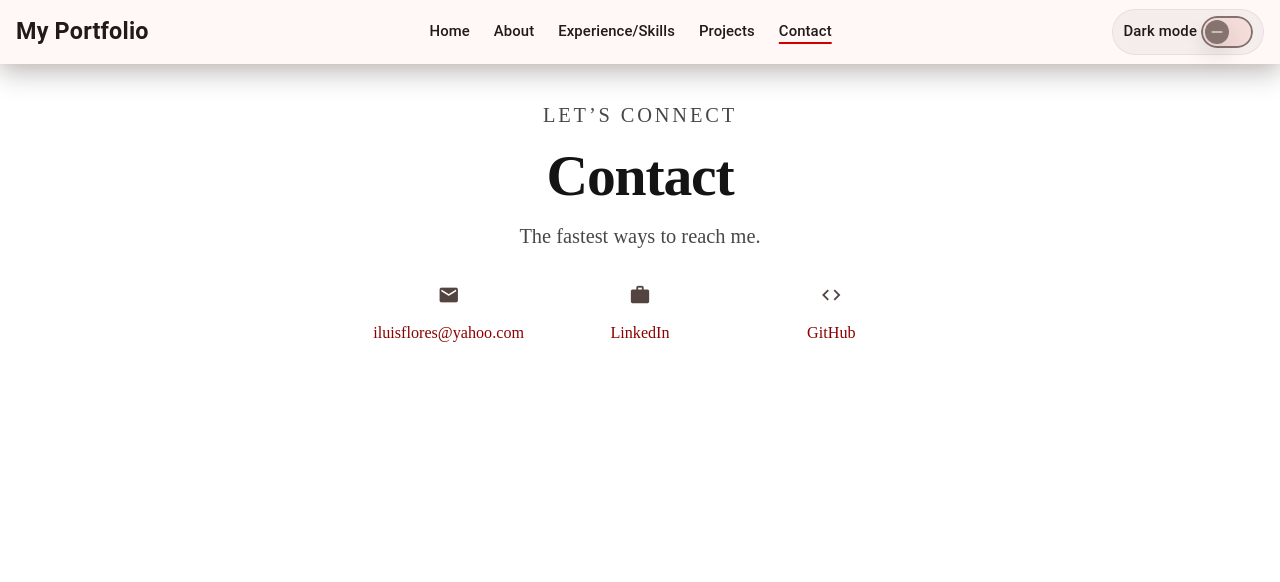
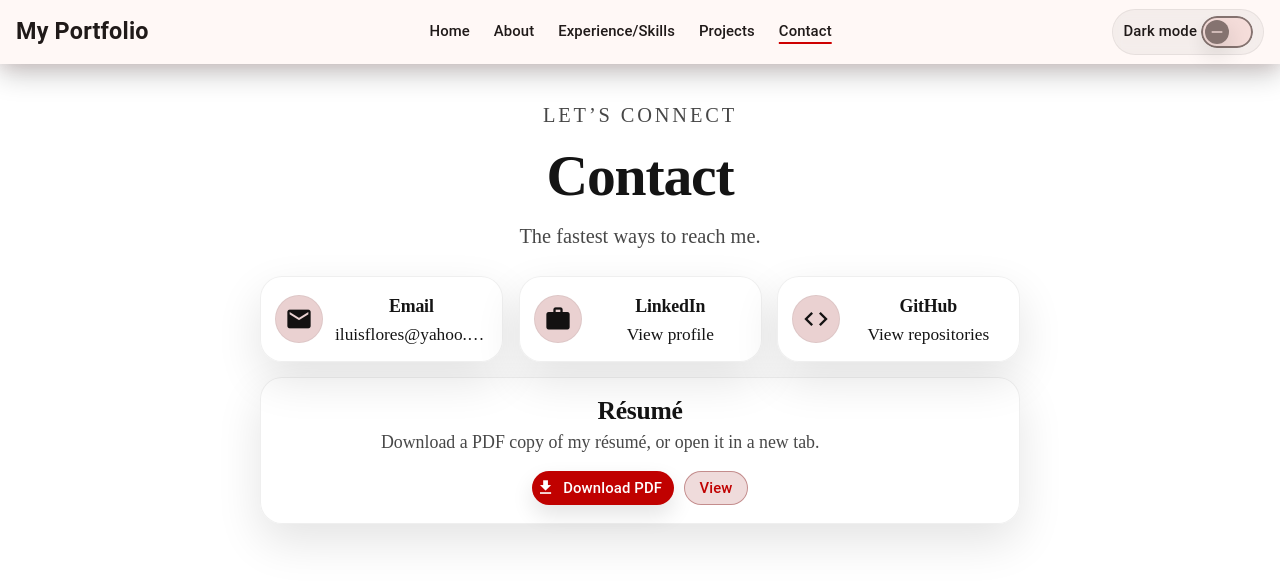
Before and after one commit to luisflores09/My-Portfolio, an Angular app: page /contact in a window 1280 px wide. Shown: the top 582 px of the page. Built offline with nearby package versions, Linux system fonts and the light colour scheme.

Commit message:
Updated Contact Page and added resume

```diff
--- a/src/app/pages/contact/contact-page.component.html
+++ b/src/app/pages/contact/contact-page.component.html
@@ -7,52 +7,80 @@
 
   <section class="prose section" aria-label="Contact methods">
     <div class="contact-grid">
-      <div class="contact-item">
-        <a mat-icon-button color="primary" href="mailto:iluisflores@yahoo.com" aria-label="Email">
-          <mat-icon aria-hidden="true">mail</mat-icon>
+      <a
+        class="contact-item"
+        href="mailto:iluisflores@yahoo.com"
+        aria-label="Email"
+        title="iluisflores@yahoo.com"
+      >
+        <div class="contact-icon" aria-hidden="true">
+          <mat-icon>mail</mat-icon>
+        </div>
+        <div class="contact-body">
+          <p class="contact-label">Email</p>
+          <span class="contact-link">iluisflores&#64;yahoo.com</span>
+        </div>
       </a>
-        <a class="inline-link contact-link" href="mailto:iluisflores@yahoo.com">iluisflores&#64;yahoo.com</a>
-      </div>
 
-      <div class="contact-item">
       <a
-          mat-icon-button
-          color="primary"
+        class="contact-item"
         href="https://www.linkedin.com/in/luis-flores-estrada/"
         target="_blank"
         rel="noopener noreferrer"
         aria-label="LinkedIn"
       >
-          <mat-icon aria-hidden="true">work</mat-icon>
+        <div class="contact-icon" aria-hidden="true">
+          <mat-icon>work</mat-icon>
+        </div>
+        <div class="contact-body">
+          <p class="contact-label">LinkedIn</p>
+          <span class="contact-link">View profile</span>
+        </div>
       </a>
+
       <a
-          class="inline-link contact-link"
-          href="https://www.linkedin.com/in/luis-flores-estrada/"
-          target="_blank"
-          rel="noopener noreferrer"
-        >
-          LinkedIn
-        </a>
-      </div>
-
-      <div class="contact-item">
-        <a
-          mat-icon-button
-          color="primary"
+        class="contact-item"
         href="https://github.com/luisflores09"
         target="_blank"
         rel="noopener noreferrer"
         aria-label="GitHub"
       >
-          <mat-icon aria-hidden="true">code</mat-icon>
+        <div class="contact-icon" aria-hidden="true">
+          <mat-icon>code</mat-icon>
+        </div>
+        <div class="contact-body">
+          <p class="contact-label">GitHub</p>
+          <span class="contact-link">View repositories</span>
+        </div>
+      </a>
+    </div>
+  </section>
+
+  <section class="prose section" aria-label="Resume">
+    <div class="resumeCard">
+      <h2>Résumé</h2>
+      <p class="resumeCard__lead">
+        Download a PDF copy of my résumé, or open it in a new tab.
+      </p>
+      <div class="resumeCard__actions">
+        <a
+          mat-flat-button
+          color="primary"
+          href="/Luis%20Flores%20Resume.pdf"
+          download
+          aria-label="Download resume PDF"
+        >
+          <mat-icon aria-hidden="true">download</mat-icon>
+          Download PDF
         </a>
         <a
-          class="inline-link contact-link"
-          href="https://github.com/luisflores09"
+          mat-stroked-button
+          href="/Luis%20Flores%20Resume.pdf"
           target="_blank"
           rel="noopener noreferrer"
+          aria-label="View resume PDF"
         >
-          GitHub
+          View
         </a>
       </div>
     </div>
--- a/src/app/pages/contact/contact-page.component.scss
+++ b/src/app/pages/contact/contact-page.component.scss
@@ -1,48 +1,187 @@
 
 .contact-grid {
-  width: min(100%, 560px);
+  width: min(100%, 760px);
   margin-inline: auto;
   display: grid;
-  grid-template-columns: repeat(3, minmax(0, 1fr));
-  gap: 14px;
-  justify-items: center;
+  grid-template-columns: repeat(auto-fit, minmax(240px, 1fr));
+  gap: 16px;
 }
 
 .contact-item {
+  min-width: 0;
   display: grid;
-  justify-items: center;
-  gap: 6px;
+  grid-template-columns: auto minmax(0, 1fr);
+  align-items: center;
+  gap: 12px;
+  padding: 14px 14px;
+  border-radius: calc(var(--radius-lg) + 4px);
+  border: 1px solid color-mix(in srgb, var(--card-border) 80%, transparent);
+  background: color-mix(in srgb, var(--card-bg) 92%, transparent);
+  box-shadow: 0 18px 46px color-mix(in srgb, var(--text-primary) 12%, transparent);
+  text-decoration: none;
+  color: inherit;
+  cursor: pointer;
+  transition:
+    transform 120ms ease,
+    box-shadow 140ms ease,
+    background-color 140ms ease,
+    border-color 140ms ease;
+  will-change: transform;
+}
+
+.contact-item:hover {
+  transform: translateY(-1px);
+  box-shadow: 0 22px 54px color-mix(in srgb, var(--text-primary) 14%, transparent);
+  border-color: color-mix(in srgb, var(--card-border) 70%, var(--mat-sys-primary));
+}
+
+.contact-item:active {
+  transform: translateY(0);
+  box-shadow: 0 16px 42px color-mix(in srgb, var(--text-primary) 12%, transparent);
+}
+
+.contact-item:focus-visible {
+  outline: 2px solid color-mix(in srgb, var(--mat-sys-primary) 60%, transparent);
+  outline-offset: 3px;
+}
+
+.contact-icon {
+  width: 48px;
+  height: 48px;
+  display: grid;
+  place-items: center;
+  border-radius: 999px;
+  background: color-mix(in srgb, var(--card-bg) 82%, var(--mat-sys-primary) 18%);
+  border: 1px solid color-mix(in srgb, var(--card-border) 70%, transparent);
 }
 
 .contact-item mat-icon {
-  font-size: 22px;
-  width: 22px;
-  height: 22px;
-  line-height: 22px;
+  font-size: 28px;
+  width: 28px;
+  height: 28px;
+  line-height: 28px;
+}
+
+.contact-body {
+  min-width: 0;
+  display: grid;
+  gap: 2px;
+}
+
+.contact-label {
+  margin: 0;
+  font-weight: 650;
+  letter-spacing: -0.01em;
+  color: var(--text-primary);
+  font-size: 1.05rem;
 }
 
 .contact-link {
-  text-align: center;
-  font-size: 0.95rem;
-  line-height: 1.3;
-  overflow-wrap: anywhere;
+  margin: 0;
+  font-size: 1.02rem;
+  line-height: 1.35;
+  max-width: 100%;
+  display: inline-block;
+  white-space: nowrap;
+  overflow: hidden;
+  text-overflow: ellipsis;
 }
 
 @media (max-width: 480px) {
   .contact-grid {
-    gap: 10px;
-  }
-
-  .contact-link {
-    font-size: 0.9rem;
+    grid-template-columns: 1fr;
+    gap: 12px;
   }
 }
 
 .inline-link {
-  color: var(--mat-sys-primary);
+  color: color-mix(in srgb, var(--mat-sys-primary) 80%, var(--text-primary));
   text-decoration: none;
+  text-underline-offset: 3px;
 }
 
 .inline-link:hover {
   text-decoration: underline;
 }
+
+.inline-link:focus-visible {
+  outline: 2px solid color-mix(in srgb, var(--mat-sys-primary) 65%, transparent);
+  outline-offset: 3px;
+  border-radius: 8px;
+}
+
+.resumeCard {
+  width: min(100%, 760px);
+  margin-inline: auto;
+  padding: 18px;
+  border-radius: calc(var(--radius-lg) + 4px);
+  border: 1px solid color-mix(in srgb, var(--card-border) 80%, transparent);
+  background: color-mix(in srgb, var(--card-bg) 92%, transparent);
+  box-shadow: 0 18px 46px color-mix(in srgb, var(--text-primary) 12%, transparent);
+}
+
+.resumeCard h2 {
+  margin-top: 0;
+}
+
+.resumeCard__lead {
+  margin: 0;
+  color: var(--text-secondary);
+  font-size: 1.05rem;
+}
+
+.resumeCard__actions {
+  margin-top: 14px;
+  display: flex;
+  gap: 10px;
+  flex-wrap: wrap;
+  justify-content: center;
+  align-items: center;
+}
+
+.resumeCard__actions :is(a[mat-stroked-button], a[mat-flat-button], button[mat-stroked-button], button[mat-flat-button]) {
+  height: 34px;
+  padding-inline: 12px;
+  border-radius: 999px;
+  letter-spacing: 0.01em;
+  transition:
+    transform 120ms ease,
+    box-shadow 140ms ease,
+    background-color 140ms ease,
+    border-color 140ms ease;
+  will-change: transform;
+}
+
+.resumeCard__actions :is(a[mat-stroked-button], button[mat-stroked-button]) {
+  border-color: color-mix(in srgb, var(--card-border) 70%, var(--mat-sys-primary));
+  background: color-mix(in srgb, var(--card-bg) 86%, var(--mat-sys-primary) 14%);
+}
+
+.resumeCard__actions :is(a[mat-flat-button][color='primary'], button[mat-flat-button][color='primary']) {
+  box-shadow: 0 10px 22px color-mix(in srgb, var(--text-primary) 12%, transparent);
+}
+
+.resumeCard__actions :is(a[mat-stroked-button], a[mat-flat-button], button[mat-stroked-button], button[mat-flat-button]):hover:not([disabled]) {
+  transform: translateY(-1px);
+  box-shadow: 0 12px 26px color-mix(in srgb, var(--text-primary) 16%, transparent);
+}
+
+.resumeCard__actions :is(a[mat-stroked-button], a[mat-flat-button], button[mat-stroked-button], button[mat-flat-button]):active:not([disabled]) {
+  transform: translateY(0);
+  box-shadow: 0 8px 18px color-mix(in srgb, var(--text-primary) 14%, transparent);
+}
+
+.resumeCard__actions :is(a[mat-stroked-button], a[mat-flat-button], button[mat-stroked-button], button[mat-flat-button]):focus-visible {
+  outline: 2px solid color-mix(in srgb, var(--mat-sys-primary) 60%, transparent);
+  outline-offset: 2px;
+}
+
+.resumeCard__actions :is(button[disabled], a[aria-disabled='true']) {
+  opacity: 0.55;
+  transform: none;
+  box-shadow: none;
+}
+
+.resumeCard__actions a[mat-flat-button] mat-icon {
+  margin-right: 8px;
+}
```
Also changed, not shown: 1 other file (tests, documents, lock files or other folders). Lines whose indentation alone changed are shown as unchanged.
